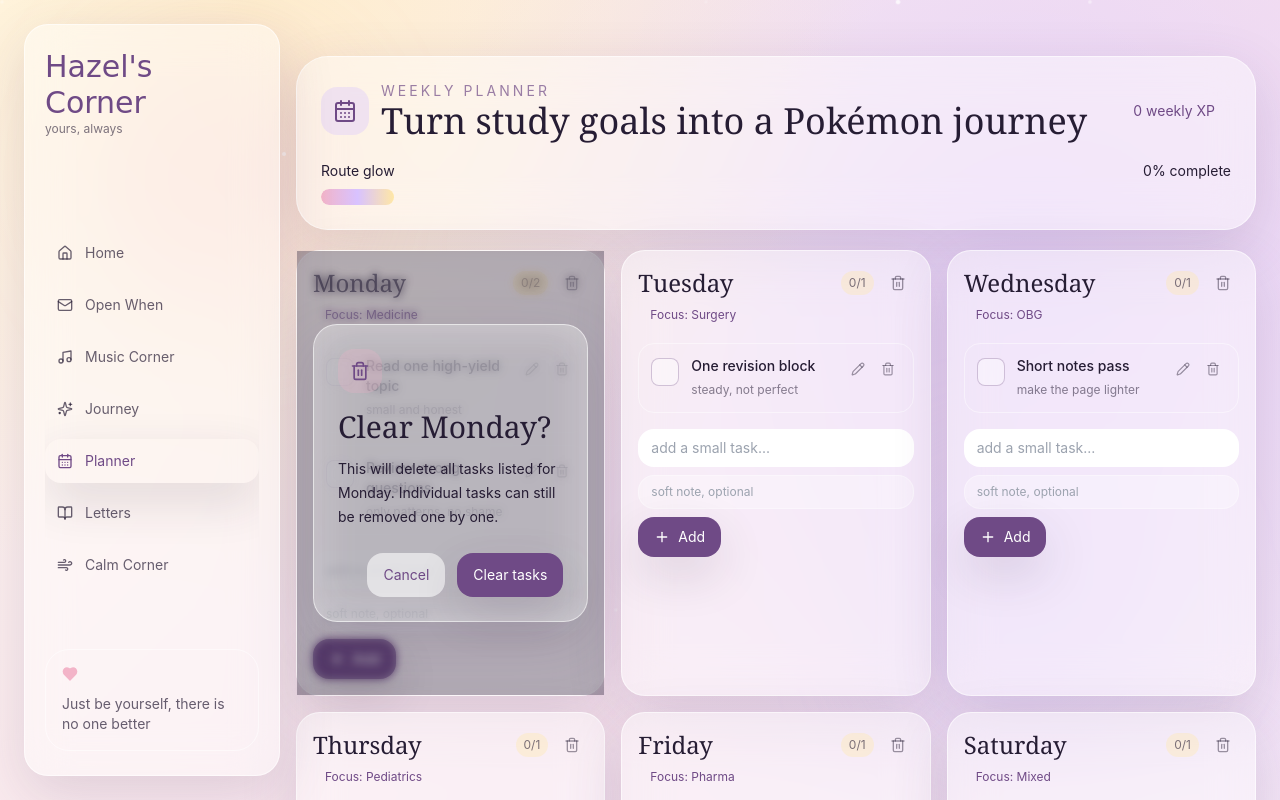
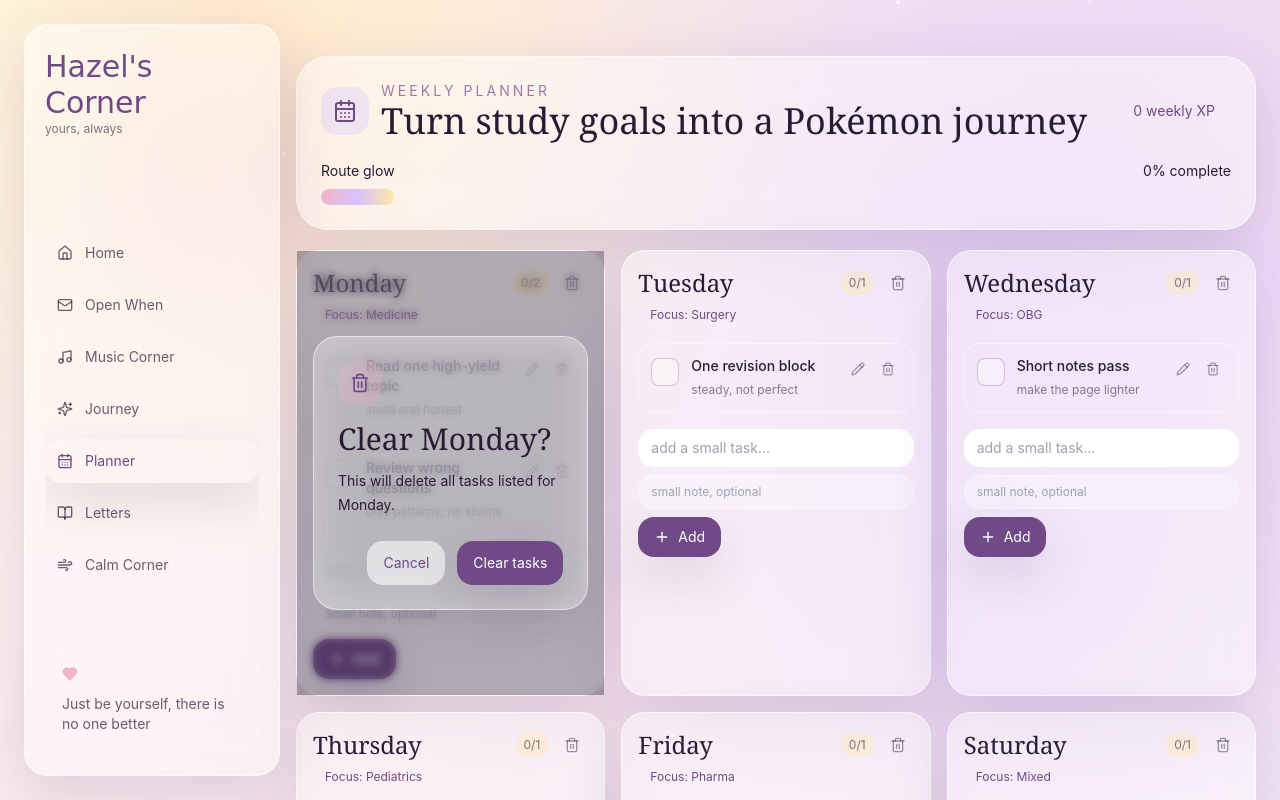
Before and after one commit to hrishithub/Hazels-Corner, a Next.js app: page /planner in a window 1280 px wide. Both pictures are taken after a click on the button 572 px from the left and 283 px from the top of the page. Shown: the top 800 px of the page. Built offline with nearby package versions, Linux system fonts and the light colour scheme.

Commit message:
Planner Text Changes

```diff
--- a/components/planner/PlannerDayColumn.tsx
+++ b/components/planner/PlannerDayColumn.tsx
@@ -96,7 +96,7 @@ export function PlannerDayColumn({
               </div>
               <p className="font-display text-3xl text-ink">Clear {day.day}?</p>
               <p className="mt-3 text-sm leading-6 text-ink/66">
-                This will delete all tasks listed for {day.day}. Individual tasks can still be removed one by one.
+                This will delete all tasks listed for {day.day}.
               </p>
               <div className="mt-6 flex justify-end gap-3">
                 <button
@@ -137,7 +137,7 @@ export function PlannerDayColumn({
         <input
           className="w-full rounded-2xl border border-white/35 bg-white/30 px-3 py-2 text-xs text-ink placeholder:text-ink/38 focus:outline-none focus:ring-2 focus:ring-lilac/60"
           onChange={(event) => setNote(event.target.value)}
-          placeholder="soft note, optional"
+          placeholder="small note, optional"
           value={note}
         />
         <button className="inline-flex h-10 items-center gap-2 rounded-2xl bg-plum px-4 text-sm text-white shadow-soft" type="submit">
```
